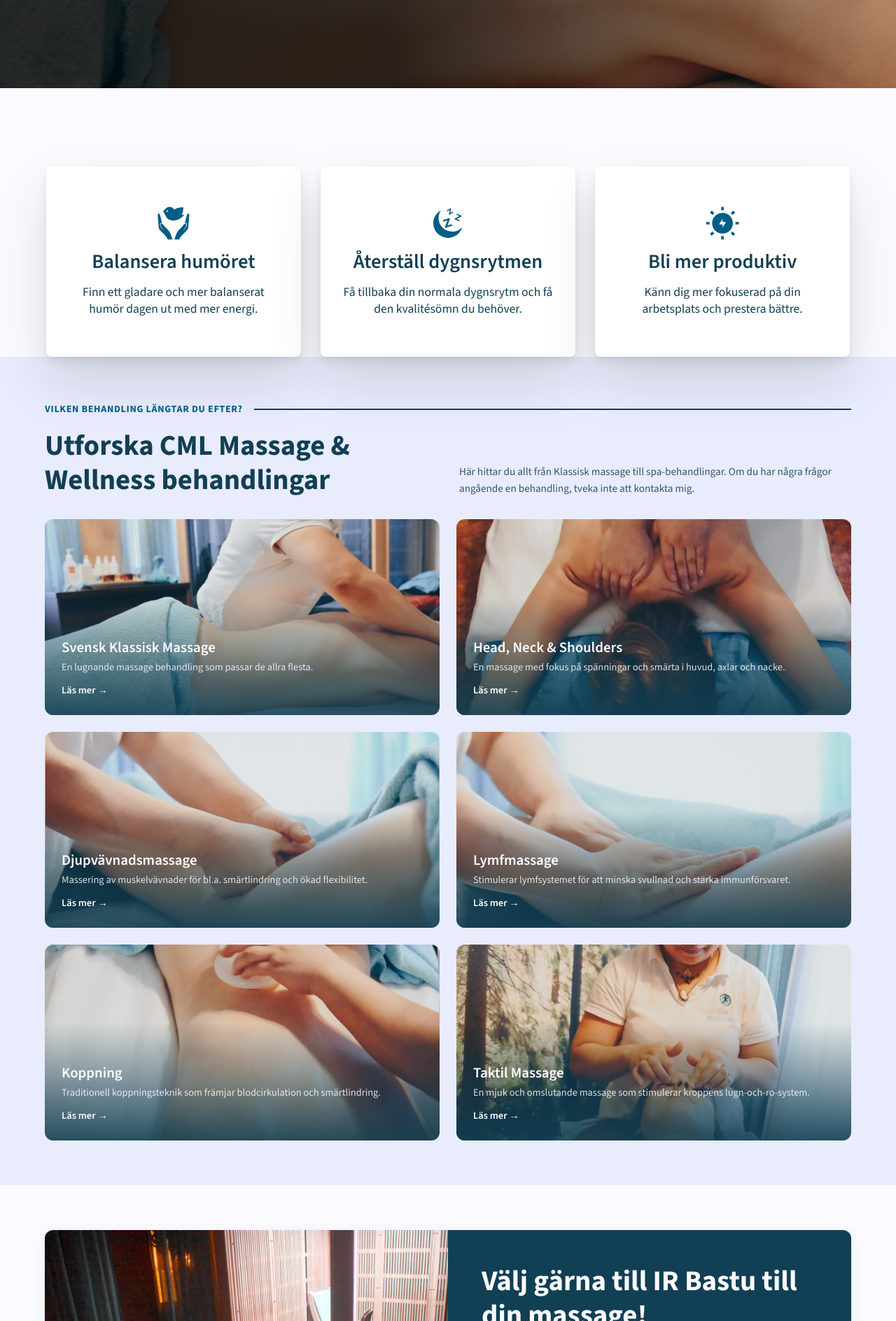
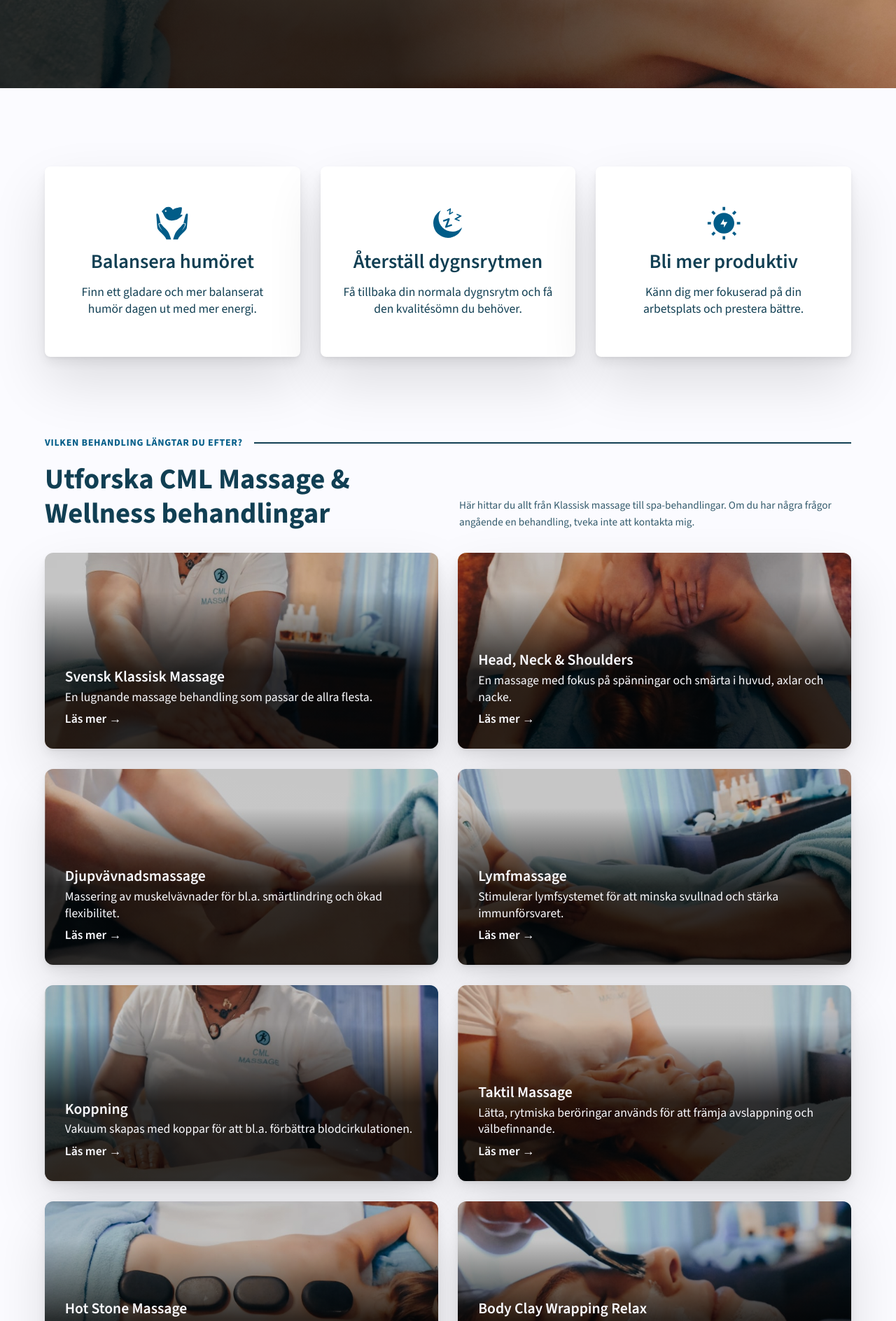
Before and after one commit to stevenlomon/cml-massage-rebuild, a PHP site: page / in a window 1280 px wide. Shown: the part 674-2562 px from the top of the page at 70% size. Run offline with PHP 8.4, Linux system fonts and the light colour scheme.

Commit message:
fix: rebuild treatment cards section with live site images and all 10 cards
Replace treatment card images with originals from the live site, update
card descriptions to match, widen both benefit and treatment sections,
and show all 10 treatment cards instead of only the first 6.

Co-Authored-By: Claude Opus 4.6 <noreply@anthropic.com>

```diff
--- a/assets/css/style.css
+++ b/assets/css/style.css
@@ -356,7 +356,7 @@ h3 {
 
 /* ===== Benefits Cards ===== */
 .benefits {
-    padding: clamp(5rem, 10.8vw, 7rem) clamp(1.5rem, 3.3vw, 4.5rem) 0;
+    padding: clamp(5rem, 10.8vw, 7rem) clamp(1rem, 1.5vw, 2.5rem) 0;
 }
 
 .benefits-grid {
@@ -400,10 +400,14 @@ h3 {
 }
 
 /* ===== Treatment Cards ===== */
+.treatments {
+    padding: clamp(5rem, 10.8vw, 7rem) clamp(1rem, 1.5vw, 2.5rem);
+}
+
 .treatments-grid {
     display: grid;
     grid-template-columns: repeat(2, 1fr);
-    gap: 1.5rem;
+    gap: 1.8rem;
     margin-top: 2rem;
 }
 
@@ -413,10 +417,18 @@ h3 {
     overflow: hidden;
     min-height: 280px;
     display: flex;
-    align-items: flex-end;
+    flex-direction: column;
+    justify-content: flex-end;
     background-size: cover;
     background-position: center;
+    padding: 1.8rem;
+    color: var(--color-text-light);
+    text-decoration: none;
     transition: transform var(--transition);
+    box-shadow:
+        0px 2.4px 5.3px 0px rgba(0, 0, 0, 0.05),
+        0px 8px 17.9px 0px rgba(0, 0, 0, 0.07),
+        0px 36px 80px 0px rgba(0, 0, 0, 0.12);
 }
 
 .treatment-card:hover {
@@ -427,32 +439,34 @@ h3 {
     content: '';
     position: absolute;
     inset: 0;
-    background: linear-gradient(to top, rgba(17, 63, 83, 0.9) 0%, rgba(17, 63, 83, 0.1) 60%);
+    background: linear-gradient(rgba(0, 0, 0, 0.2) 20%, rgba(0, 0, 0, 0.8) 60%);
+    z-index: 0;
 }
 
 .treatment-card-content {
     position: relative;
     z-index: 1;
-    padding: 1.5rem;
-    color: var(--color-text-light);
+    display: flex;
+    flex-direction: column;
+    gap: 0.3rem;
 }
 
 .treatment-card h3 {
     color: var(--color-text-light);
-    font-size: 1.3rem;
-    margin-bottom: 0.25rem;
+    font-family: var(--font-body);
+    font-size: clamp(1.2rem, calc(0.35vw + 1.1rem), 1.35rem);
+    font-weight: 600;
 }
 
 .treatment-card p {
-    font-size: 0.9rem;
-    opacity: 0.85;
-    margin-bottom: 0.5rem;
+    font-size: 1.1rem;
+    line-height: 1.35;
 }
 
 .treatment-card .read-more {
     color: var(--color-text-light);
     font-weight: 600;
-    font-size: 0.9rem;
+    font-size: 1.1rem;
 }
 
 /* ===== Section Header (title + description side-by-side) ===== */
--- a/index.php
+++ b/index.php
@@ -3,7 +3,7 @@ declare(strict_types=1);
 require_once __DIR__ . '/src/templates/header.php';
 $salon = get_salon_data();
 $services = get_services();
-$preview = array_slice($services, 0, 6);
+$preview = array_filter($services, fn($s) => $s['id'] !== 'ir-bastu-och-massage');
 $star_svg = '<svg xmlns="http://www.w3.org/2000/svg" width="20" height="20" viewBox="0 0 16 16" fill="none"><path d="M3.612 15.443C3.226 15.641 2.788 15.294 2.866 14.851L3.696 10.121L0.173 6.765C-0.156 6.451 0.015 5.877 0.456 5.815L5.354 5.119L7.538 0.792C7.735 0.402 8.268 0.402 8.465 0.792L10.649 5.119L15.547 5.815C15.988 5.877 16.159 6.451 15.829 6.765L12.307 10.121L13.137 14.851C13.215 15.294 12.777 15.641 12.391 15.443L8 13.187L3.611 15.443H3.612Z" fill="var(--color-star)"/></svg>';
 $stars = str_repeat($star_svg, 5);
 ?>
@@ -47,7 +47,7 @@ $stars = str_repeat($star_svg, 5);
 </section>
 
 <!-- Treatment Preview -->
-<section class="bg-light" style="padding: 4rem 0;">
+<section class="treatments">
     <div class="container">
         <div class="section-label">Vilken behandling längtar du efter?</div>
         <div class="section-header">
--- a/src/data/services.json
+++ b/src/data/services.json
@@ -70,7 +70,7 @@
   {
     "id": "koppning",
     "title": "Koppning",
-    "description": "Traditionell koppningsteknik som främjar blodcirkulation och smärtlindring.",
+    "description": "Vakuum skapas med koppar för att bl.a. förbättra blodcirkulationen.",
     "long_description": "Koppning är en traditionell behandlingsmetod som använder sugkoppar för att skapa undertryck på huden, vilket främjar blodcirkulationen och lindrar muskelspänningar.",
     "benefits": [
       "Förbättrad blodcirkulation",
@@ -87,7 +87,7 @@
   {
     "id": "taktil-massage",
     "title": "Taktil Massage",
-    "description": "En mjuk och omslutande massage som stimulerar kroppens lugn-och-ro-system.",
+    "description": "Lätta, rytmiska beröringar används för att främja avslappning och välbefinnande.",
     "long_description": "Taktil massage är en mjuk och omslutande massageteknik som fokuserar på att stimulera kroppens lugnande nervsystem genom varsamma, medvetna beröringar.",
     "benefits": [
       "Djup avslappning",
@@ -104,7 +104,7 @@
   {
     "id": "hot-stone-massage",
     "title": "Hot Stone Massage",
-    "description": "Varma stenar kombinerat med massage för djup muskelavslappning.",
+    "description": "Värme från släta stenar används för att lindra muskelspänning och stress.",
     "long_description": "Hot Stone Massage använder uppvärmda basaltstenar som placeras på specifika punkter på kroppen, kombinerat med massagetekniker för djupgående muskelavslappning.",
     "benefits": [
       "Djup muskelavslappning",
@@ -121,7 +121,7 @@
   {
     "id": "body-clay-wrapping-relax",
     "title": "Body Clay Wrapping Relax",
-    "description": "En 3h helkroppsbehandling med bl.a. alginpackning för en komplett detox.",
+    "description": "Lerinpackning och ansiktsmassage för att avgifta huden och ge djup avslappning.",
     "long_description": "Body Clay Wrapping Relax är en lyxig helkroppsbehandling som kombinerar lera, alginpackning och massage för en komplett detox- och avslappningsupplevelse.",
     "benefits": [
       "Avgiftning och hudförnyelse",
@@ -154,7 +154,7 @@
   {
     "id": "top-to-toe-deluxe-detox",
     "title": "Top to Toe Deluxe Detox",
-    "description": "En 3h helkroppsbehandling med bl.a. alginpackning för en komplett detox.",
+    "description": "En 3h helkroppsbehandling  med bl.a. alginpackning för en komplett detox",
     "long_description": "Top to Toe Deluxe Detox är en omfattande helkroppsbehandling som kombinerar flera tekniker för en total förnyelse- och avslappningsupplevelse.",
     "benefits": [
       "Helkroppsavgiftning",
```
Also changed, not shown: assets/images/aroma-scrub-massage.jpg, assets/images/body-clay-wrapping-relax.jpg, assets/images/hot-stone-massage.jpg, assets/images/koppning.jpg, assets/images/lymfmassage.jpg, assets/images/svensk-klassisk-massage.jpg, assets/images/taktil-massage.jpg, assets/images/top-to-toe-deluxe-detox.jpg.
